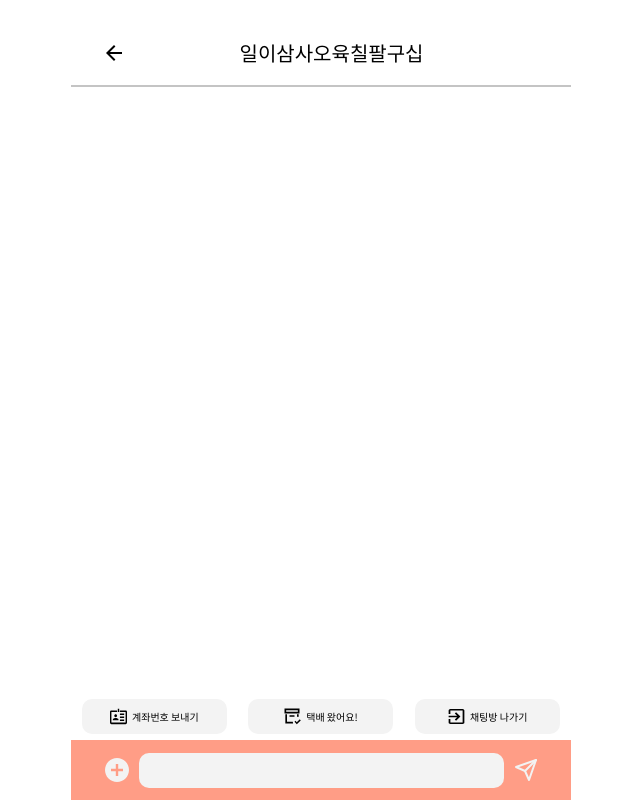
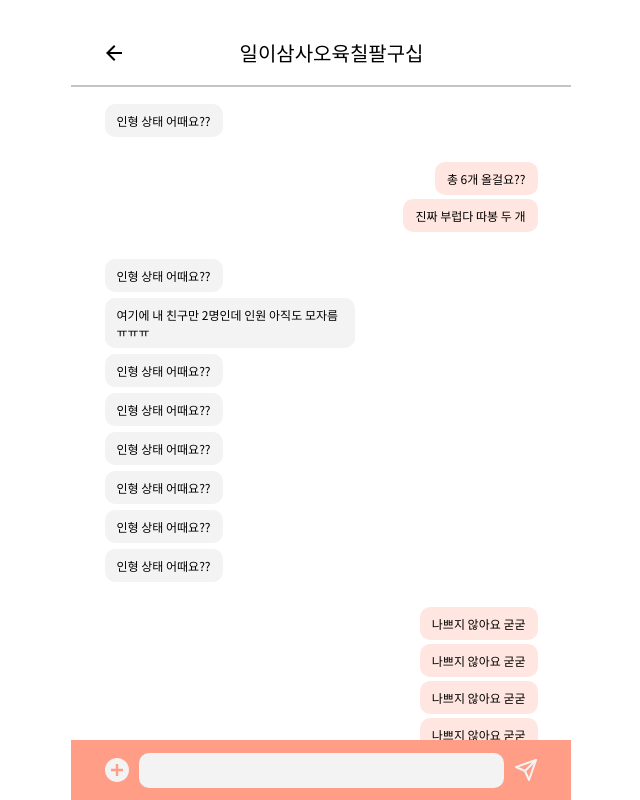
Before and after one commit to TEAM-Tn1/NUGUNA_Client, a React (Create React App) app: page /chat/1 in a window 1280 px wide. Shown: the whole page, without its empty margins (319-959 px from the left). Built offline with nearby package versions, Linux system fonts and the light colour scheme; the HTML template or start-up script is replaced by a standard one.

Commit message:
[ADD] detail chat 추가

```diff
--- /dev/null
+++ b/src/components/detailChat/Chats.tsx
@@ -0,0 +1,36 @@
+import React, { FC, useMemo } from 'react';
+import * as S from './style';
+import OtherChat from './OtherChat';
+import MyChat from './MyChat';
+
+interface Props {}
+
+const Chats: FC<Props> = props => {
+  const {} = props;
+
+  return (
+    <S.Chats>
+      <OtherChat isLastMessage message='인형 상태 어때요??' />
+      <MyChat message='총 6개 올걸요??' />
+      <MyChat isLastMessage message='진짜 부럽다 따봉 두 개' />
+      <OtherChat message='인형 상태 어때요??' />
+      <OtherChat message='여기에 내 친구만 2명인데 인원 아직도 모자름ㅠㅠㅠ' />
+      <OtherChat message='인형 상태 어때요??' />
+      <OtherChat message='인형 상태 어때요??' />
+      <OtherChat message='인형 상태 어때요??' />
+      <OtherChat message='인형 상태 어때요??' />
+      <OtherChat message='인형 상태 어때요??' />
+      <OtherChat isLastMessage message='인형 상태 어때요??' />
+      <MyChat message='나쁘지 않아요 굳굳' />
+      <MyChat message='나쁘지 않아요 굳굳' />
+      <MyChat message='나쁘지 않아요 굳굳' />
+      <MyChat message='나쁘지 않아요 굳굳' />
+      <MyChat message='나쁘지 않아요 굳굳' />
+      <MyChat message='나쁘지 않아요 굳굳' />
+      <MyChat message='나쁘지 않아요 굳굳' />
+      <MyChat isLastMessage message='마지막' />
+    </S.Chats>
+  );
+};
+
+export default Chats;
--- a/src/components/detailChat/DetailChat.tsx
+++ b/src/components/detailChat/DetailChat.tsx
@@ -1,28 +1,23 @@
-import React from 'react';
+import React, { useMemo, useState } from 'react';
 import * as S from './style';
+import { useLocation } from 'react-router';
 import Header from './Header';
 import Footer from './Footer';
-import { SETTING } from '../../constance/detailChat';
+import Chats from './Chats';
 
 const DetailChat = () => {
+  const [isClickSettingBtn, setIsClickSettingBtn] = useState(false);
+  const type = useLocation().pathname.slice(6, 11);
+
   return (
     <>
-      <Header />
+      <Header type={type} />
       <S.DetailChat>
         <S.ContentBox>
-          <S.SettingLine>
-            {SETTING.map(data => {
-              return (
-                <div key={data.id}>
-                  <img src={data.img} />
-                  <p>{data.content}</p>
-                </div>
-              );
-            })}
-          </S.SettingLine>
+          <Chats />
         </S.ContentBox>
       </S.DetailChat>
-      <Footer />
+      <Footer isClickSettingBtn={isClickSettingBtn} setIsClickSettingBtn={setIsClickSettingBtn} />
     </>
   );
 };
--- /dev/null
+++ b/src/components/detailChat/MyChat.tsx
@@ -0,0 +1,18 @@
+import React, { FC, useMemo } from 'react';
+import * as S from './style';
+
+interface Props {
+  isLastMessage?: boolean;
+  message: string;
+}
+
+const MyChat: FC<Props> = props => {
+  const { isLastMessage, message } = props;
+  return (
+    <S.MyChat className='mine' isLastMessage={isLastMessage}>
+      {message}
+    </S.MyChat>
+  );
+};
+
+export default MyChat;
--- /dev/null
+++ b/src/components/detailChat/OtherChat.tsx
@@ -0,0 +1,27 @@
+import React, { FC, useMemo } from 'react';
+import * as S from './style';
+
+interface Props {
+  isLastMessage?: boolean;
+  name?: string;
+  message: string;
+}
+
+const OtherChat: FC<Props> = props => {
+  const { isLastMessage, name, message } = props;
+
+  const userName = useMemo(() => {
+    return <S.ChatName className='other'>{name}</S.ChatName>;
+  }, [name]);
+
+  return (
+    <>
+      {userName}
+      <S.OtherChat className='other' isLastMessage={isLastMessage}>
+        {message}
+      </S.OtherChat>
+    </>
+  );
+};
+
+export default OtherChat;
--- a/src/components/detailChat/style/index.ts
+++ b/src/components/detailChat/style/index.ts
@@ -53,6 +53,7 @@ export const ContentBox = styled.div`
   height: 100%;
   overflow-y: auto;
   position: relative;
+  padding-top: 15px;
 `;
 
 export const FooterBox = styled.div`
@@ -77,6 +78,7 @@ export const FooterWrapper = styled.div`
     width: 24px;
     height: 24px;
     cursor: pointer;
+    transition: 0.5s all ease;
   }
 `;
 
@@ -97,7 +99,7 @@ export const SettingLine = styled.div`
   justify-content: space-around;
   align-items: center;
   position: absolute;
-  bottom: 6px;
+  bottom: 70px;
   > div {
     width: 29%;
     min-width: 105px;
@@ -118,3 +120,41 @@ export const SettingLine = styled.div`
     }
   }
 `;
+
+export const Chats = styled.div`
+  width: 86.6%;
+  height: 100%;
+  margin: 0 auto;
+  display: flex;
+  flex-flow: column;
+  .other {
+    align-self: flex-start;
+  }
+  .mine {
+    align-self: flex-end;
+  }
+`;
+
+export const OtherChat = styled.div<{ isLastMessage?: boolean }>`
+  width: fit-content;
+  height: fit-content;
+  max-width: 250px;
+  background-color: #f3f3f3;
+  border-radius: 10px;
+  padding: 8px 12px;
+  font-size: 12px;
+  ${({ isLastMessage }) => css`
+    margin-bottom: ${isLastMessage ? '25px' : '4px'};
+  `}
+`;
+
+export const ChatName = styled.p`
+  font-size: 10px;
+  margin-left: 13px;
+  margin-bottom: 2px;
+`;
+
+export const MyChat = styled(OtherChat)`
+  background-color: rgba(255, 157, 134, 0.26);
+  text-align: right;
+`;
```
